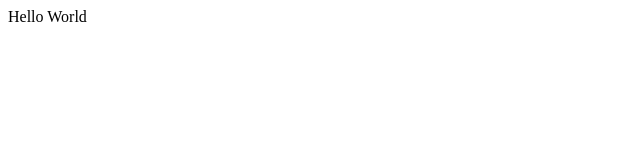
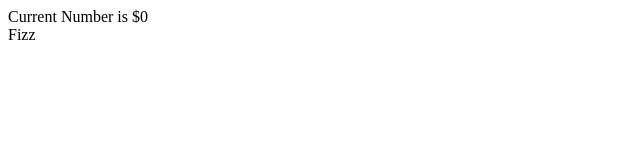
Before and after one commit to always-on-chain/FizzBuzzProgram, a React app: page / in a window 1280 px wide. Shown: the top 160 px of the page, without its empty margins (0-640 px from the left). Built offline with nearby package versions, Linux system fonts and the light colour scheme; the HTML template or start-up script is replaced by a standard one.

Commit message:
set up structure for Messages component and created Increment and Decrement Components

```diff
--- /dev/null
+++ b/react-client/src/components/Messages.jsx
@@ -0,0 +1,16 @@
+import React from 'react';
+
+const Messages = (props) => {
+  return (
+    <div id="messages">
+      <div id="messages-number">
+        Current Number is ${props.currentNumber}
+      </div>
+      <div id="messages-fizz-bizz">
+        Fizz
+      </div>
+    </div>
+  )
+}
+
+export default Messages;
--- a/react-client/src/index.jsx
+++ b/react-client/src/index.jsx
@@ -1,5 +1,6 @@
 import React from 'react';
 import ReactDOM from 'react-dom';
+import Messages from './components/Messages.jsx';
 
 class App extends React.Component {
   constructor(props) {
@@ -11,8 +12,11 @@ class App extends React.Component {
 
   render() {
     return (
-      <div>
-        Hello World
+      <div id="interface">
+        <Messages currentNumber={this.state.currentNumber} />
+        {/* <Decrement currentNumber={this.state.currentNumber} />
+        <Increment currentNumber={this.state.currentNumber} /> */}
+
       </div>
     )
   }
```
Also changed, not shown: .babelrc (added), react-client/src/components/Decrement.jsx (added), react-client/src/components/Increment.jsx (added), 1 other file (tests, documents, lock files or other folders).
